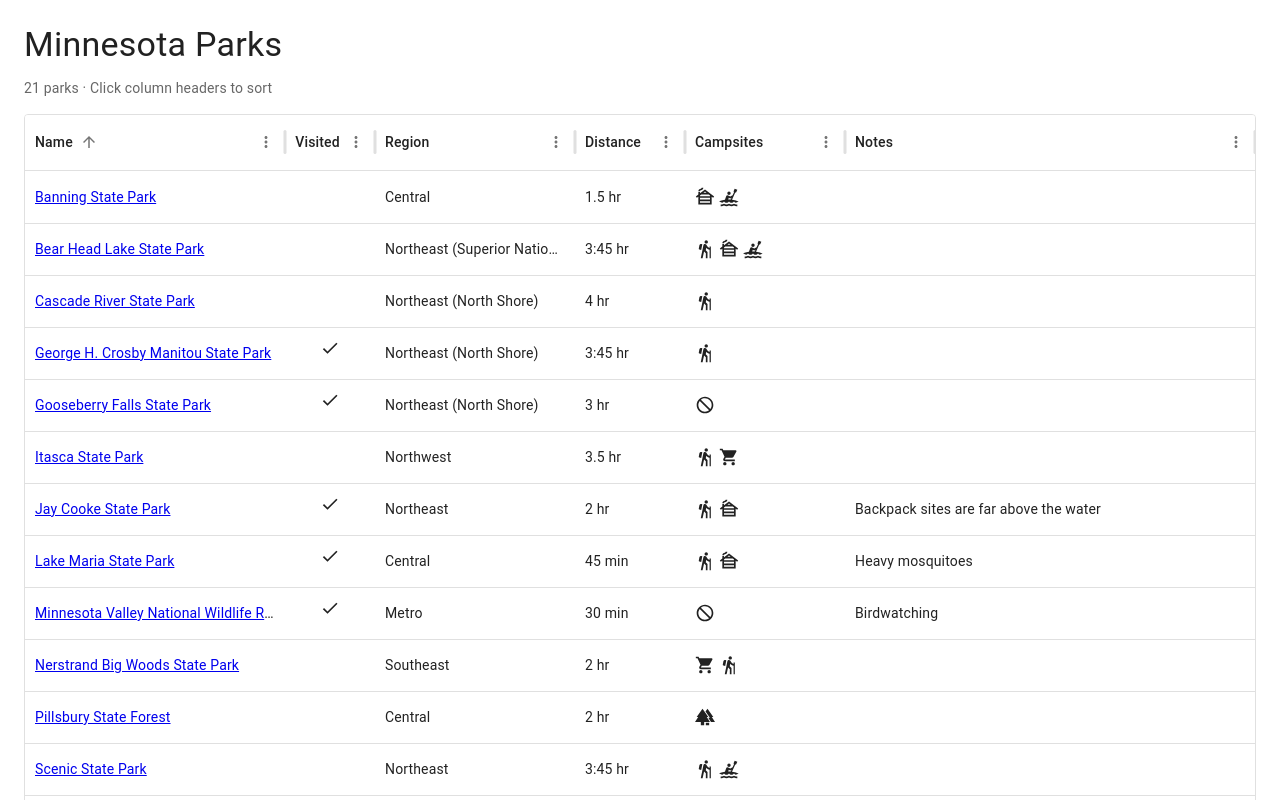
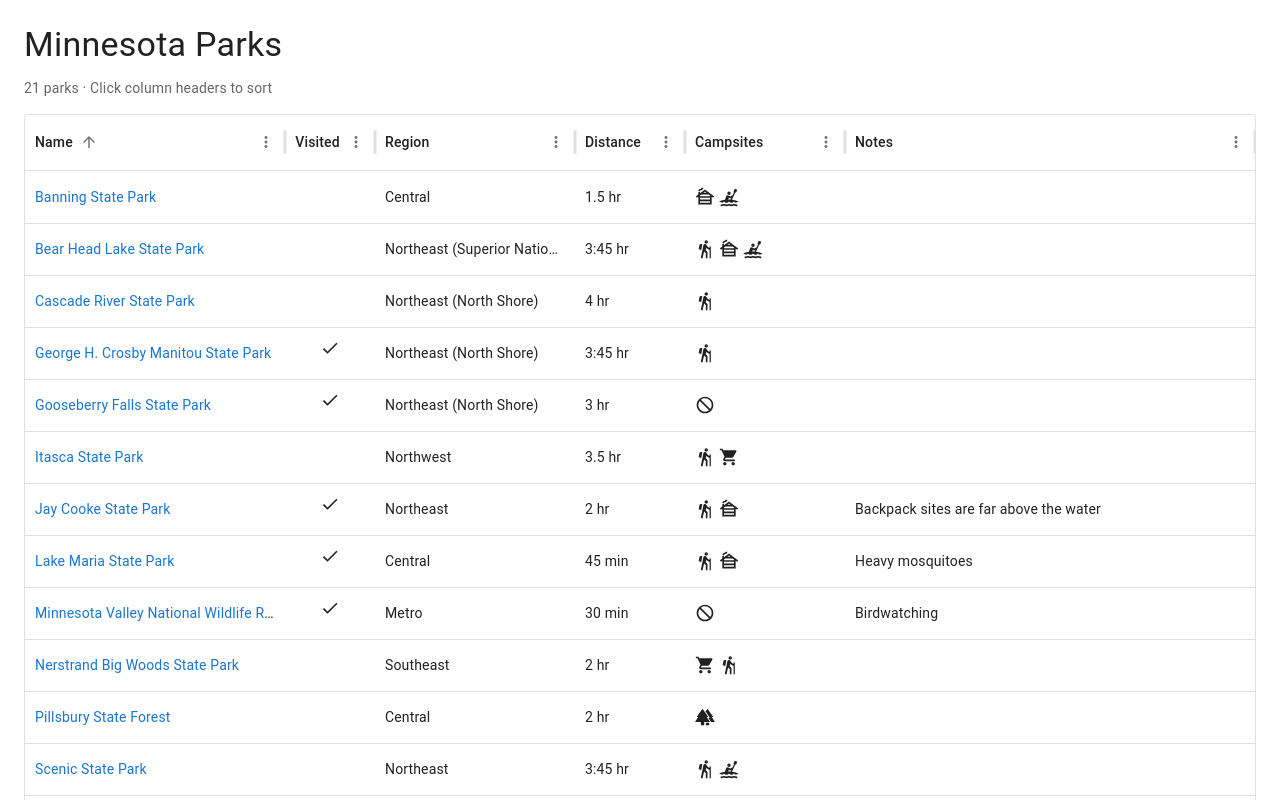
Before and after one commit to spasarok/parks, a React (Vite) app in the folder app/: page / in a window 1280 px wide. Shown: the top 800 px of the page. Built offline with nearby package versions, Linux system fonts and the light colour scheme.

Commit message:
Test GitHub Pages build

```diff
--- a/app/src/App.jsx
+++ b/app/src/App.jsx
@@ -4,6 +4,7 @@
 import Tooltip from '@mui/material/Tooltip'
 import Typography from '@mui/material/Typography'
 import CssBaseline from '@mui/material/CssBaseline'
+import Link from '@mui/material/Link'
 import { ThemeProvider, createTheme } from '@mui/material/styles'
 import CheckIcon from '@mui/icons-material/Check'
 import HikingIcon from '@mui/icons-material/Hiking'
@@ -62,7 +63,7 @@
   sortable: col.type !== 'array' && col.name !== 'notes',
   ...(col.type === 'boolean' ? { width: 90, align: 'center', headerAlign: 'center', renderCell: ({ value }) => value ? <CheckIcon fontSize="small" /> : '' } : {}),
   ...(col.type === 'array' ? { renderCell: ({ value }) => <CampingIcons value={value} /> } : {}),
-  ...(col.name === 'name' ? { renderCell: ({ value, row }) => row.link ? <a href={row.link} target="_blank" rel="noreferrer">{value}</a> : value } : {}),
+  ...(col.name === 'name' ? { renderCell: ({ value, row }) => row.link ? <Link href={row.link} target="_blank" rel="noreferrer" underline="hover">{value}</Link> : value } : {}),
   ...(col.name in columnWidths ? { width: columnWidths[col.name] } : {}),
   ...(col.name === 'notes' ? { flex: 1, minWidth: 200 } : {}),
 }))
```
Also changed, not shown: 1 other file (tests, documents, lock files or other folders).
